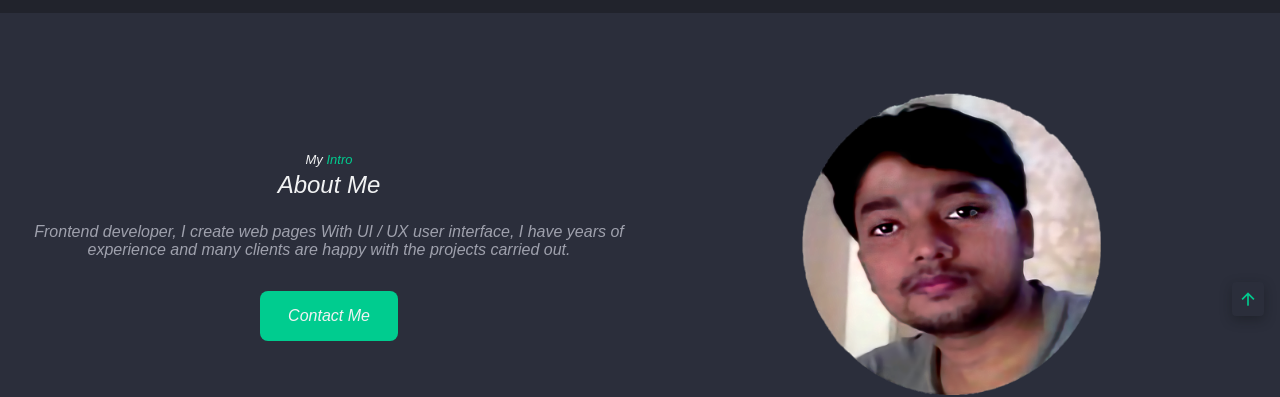
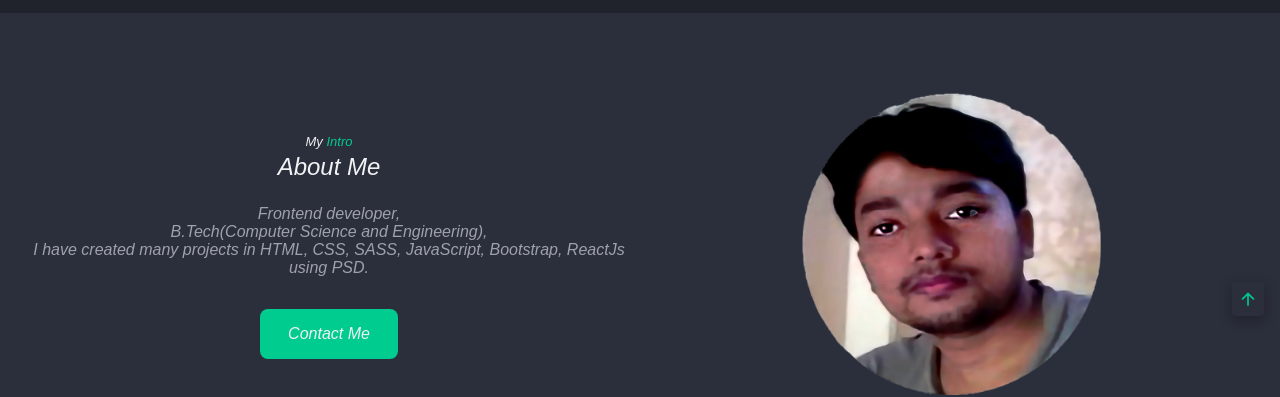
Before and after one commit to Prakash-Punj/Portfolio_codeAlpha, a plain HTML site: page index.html in a window 1280 px wide. Shown: the part 436-833 px from the top of the page. Drawn offline with nearby package versions, Linux system fonts and the light colour scheme; a web font is replaced by a local one.

Commit message:
index.html

```diff
--- a/index.html
+++ b/index.html
@@ -270,10 +270,9 @@
                         </h2>
 
                         <p class="about_description">
-                            Frontend developer, I create web pages With
-                            UI / UX user interface, I have years of
-                            experience and many clients are happy with the
-                            projects carried out.
+                            Frontend developer, <br>
+                            B.Tech(Computer Science and Engineering), <br>
+                            I have created many projects in HTML, CSS, SASS, JavaScript, Bootstrap, ReactJs using PSD.
                         </p>
 
                         <a href="#contact" class="button fade-in scroll-animation">Contact Me</a>
```
